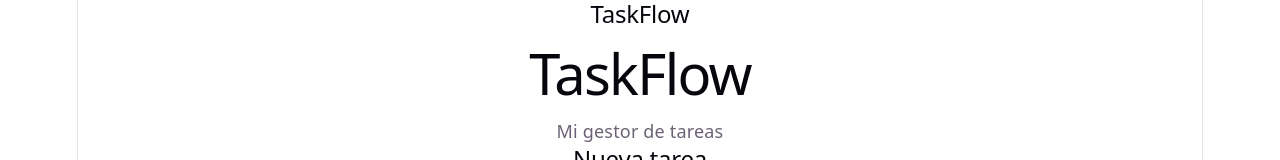
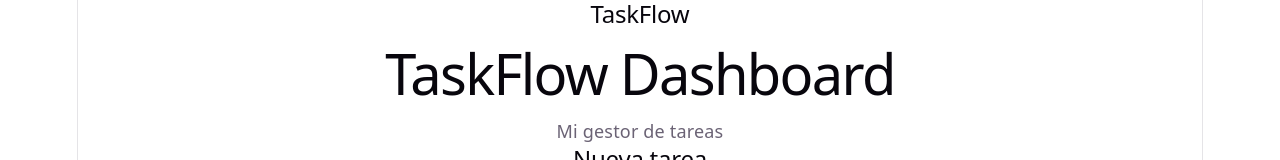
Before and after one commit to Marly-R/TaskFlow, a React app in the folder frontend/: page / in a window 1280 px wide. Shown: the top 160 px of the page. Built offline with nearby package versions, Linux system fonts and the light colour scheme; no server answers; the HTML template or start-up script is replaced by a standard one.

Commit message:
FEAT: Agregar titulo del dashboard

```diff
--- a/frontend/src/App.jsx
+++ b/frontend/src/App.jsx
@@ -25,7 +25,7 @@ function App() {
     <div>
       <Navbar titulo="TaskFlow" />
 
-      <h1>TaskFlow</h1>
+      <h1>TaskFlow Dashboard</h1>
       <p>Mi gestor de tareas</p>
 
       <TaskForm onTareaCreada={obtenerTareas} />
```
